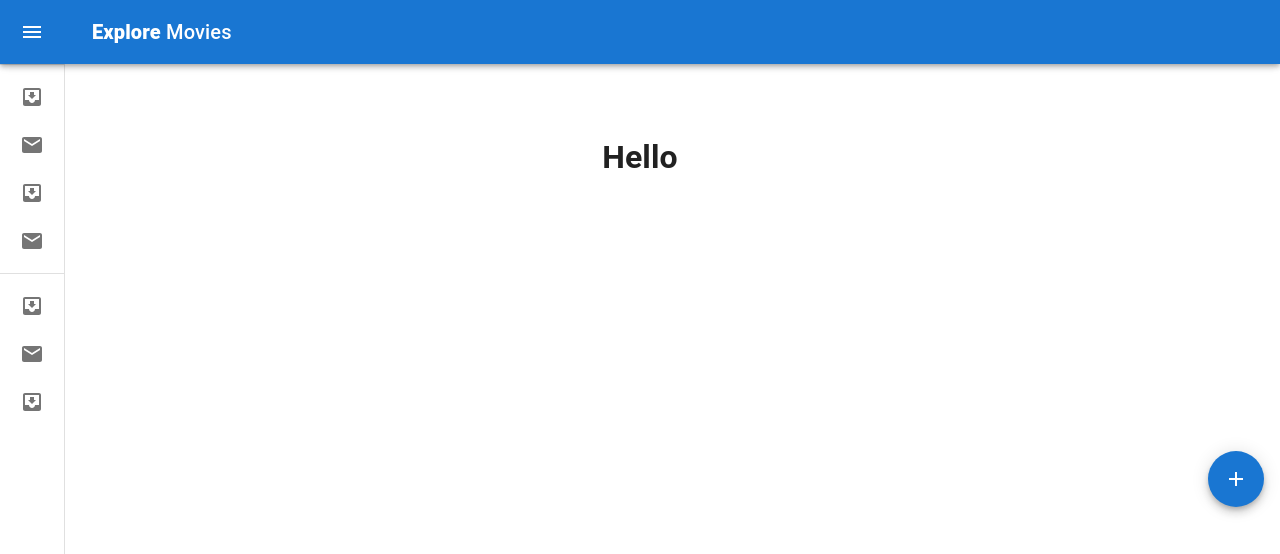
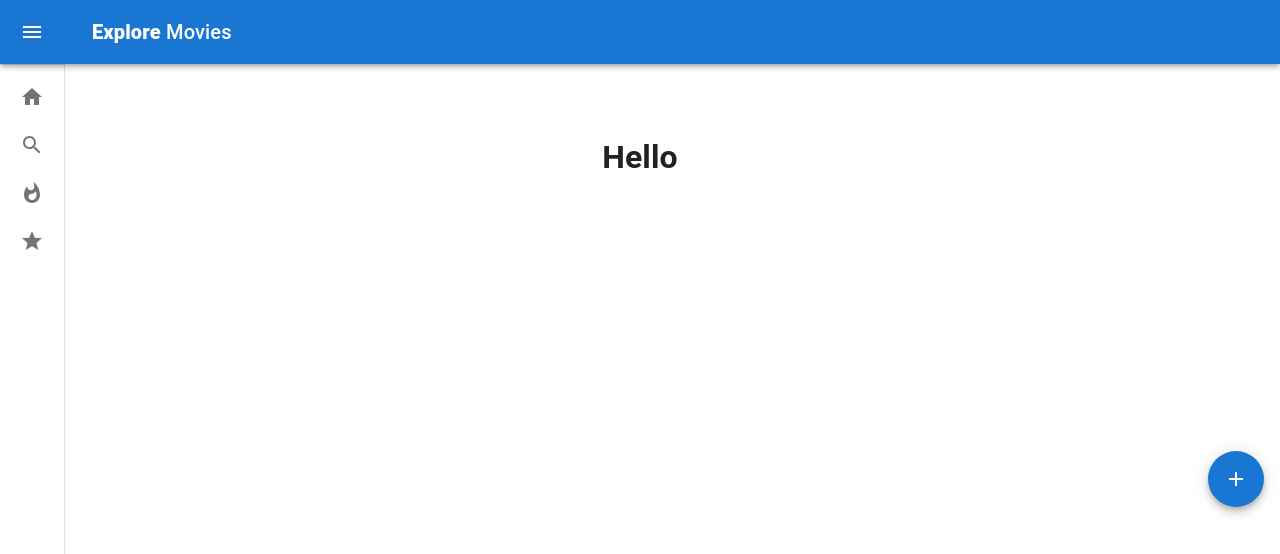
Before and after one commit to adamrichardturner/explore-movies, a React (Create React App) app: page / in a window 1280 px wide. Shown: the top 554 px of the page. Built offline with nearby package versions, Linux system fonts and the light colour scheme.

Commit message:
Finished event handler to dispatch nav item selection to store

```diff
--- a/src/features/AppBar/AppBar.jsx
+++ b/src/features/AppBar/AppBar.jsx
@@ -16,11 +16,16 @@ import ListItem from '@mui/material/ListItem';
 import ListItemButton from '@mui/material/ListItemButton';
 import ListItemIcon from '@mui/material/ListItemIcon';
 import ListItemText from '@mui/material/ListItemText';
-import InboxIcon from '@mui/icons-material/MoveToInbox';
-import MailIcon from '@mui/icons-material/Mail';
+import HomeIcon from '@mui/icons-material/Home';
+import SearchIcon from '@mui/icons-material/Search';
+import WhatshotIcon from '@mui/icons-material/Whatshot';
+import StarIcon from '@mui/icons-material/Star';
+import { updateSelectedItem } from './appBarSlice';
+import { useDispatch } from 'react-redux';
 
 const drawerWidth = 240;
 
+// MUI APP BAR FUNCTIONS
 export const openedMixin = (theme) => ({
   width: drawerWidth,
   transition: theme.transitions.create('width', {
@@ -87,6 +92,14 @@ const Drawer = styled(MuiDrawer, { shouldForwardProp: (prop) => prop !== 'open'
 );
 
 export default function MiniDrawer() {
+    const dispatch = useDispatch();
+    // EVENT HANDLERS
+    const onNavItemClick = (event) => {
+    // When a nav item is clicked, update state.nav
+    // with the selected item
+    dispatch(updateSelectedItem(String(event.target.outerText).toLowerCase()));
+    };
+
   const theme = useTheme();
   const [open, setOpen] = React.useState(false);
 
@@ -128,14 +141,14 @@ export default function MiniDrawer() {
         </DrawerHeader>
         <Divider />
         <List>
-          {['Inbox', 'Starred', 'Send email', 'Drafts'].map((text, index) => (
-            <ListItem key={text} disablePadding sx={{ display: 'block' }}>
+            <ListItem key="home" disablePadding sx={{ display: 'block' }}>
               <ListItemButton
                 sx={{
                   minHeight: 48,
                   justifyContent: open ? 'initial' : 'center',
                   px: 2.5,
                 }}
+                onClick={onNavItemClick}
               >
                 <ListItemIcon
                   sx={{
@@ -144,23 +157,19 @@ export default function MiniDrawer() {
                     justifyContent: 'center',
                   }}
                 >
-                  {index % 2 === 0 ? <InboxIcon /> : <MailIcon />}
+                  <HomeIcon />
                 </ListItemIcon>
-                <ListItemText primary={text} sx={{ opacity: open ? 1 : 0 }} />
+                <ListItemText primary={"Home"} sx={{ opacity: open ? 1 : 0 }} />
               </ListItemButton>
             </ListItem>
-          ))}
-        </List>
-        <Divider />
-        <List>
-          {['All mail', 'Trash', 'Spam'].map((text, index) => (
-            <ListItem key={text} disablePadding sx={{ display: 'block' }}>
+            <ListItem key={"search"} disablePadding sx={{ display: 'block' }}>
             <ListItemButton
               sx={{
                 minHeight: 48,
                 justifyContent: open ? 'initial' : 'center',
                 px: 2.5,
               }}
+              onClick={onNavItemClick}
             >
               <ListItemIcon
                 sx={{
@@ -169,12 +178,53 @@ export default function MiniDrawer() {
                   justifyContent: 'center',
                 }}
               >
-                  {index % 2 === 0 ? <InboxIcon /> : <MailIcon />}
+                <SearchIcon />
               </ListItemIcon>
-                <ListItemText primary={text} sx={{ opacity: open ? 1 : 0 }} />
+              <ListItemText primary={"Search"} sx={{ opacity: open ? 1 : 0 }} />
             </ListItemButton>
           </ListItem>
-          ))}
+          <ListItem key={"trending"} disablePadding sx={{ display: 'block' }}>
+          <ListItemButton
+            sx={{
+              minHeight: 48,
+              justifyContent: open ? 'initial' : 'center',
+              px: 2.5,
+            }}
+            onClick={onNavItemClick}
+          >
+            <ListItemIcon
+              sx={{
+                minWidth: 0,
+                mr: open ? 3 : 'auto',
+                justifyContent: 'center',
+              }}
+            >
+              <WhatshotIcon />
+            </ListItemIcon>
+            <ListItemText primary={"Trending"} sx={{ opacity: open ? 1 : 0 }} />
+          </ListItemButton>
+        </ListItem>
+        <ListItem key={"favourites"} disablePadding sx={{ display: 'block' }}>
+        <ListItemButton
+          sx={{
+            minHeight: 48,
+            justifyContent: open ? 'initial' : 'center',
+            px: 2.5,
+          }}
+          onClick={onNavItemClick}
+        >
+          <ListItemIcon
+            sx={{
+              minWidth: 0,
+              mr: open ? 3 : 'auto',
+              justifyContent: 'center',
+            }}
+          >
+            <StarIcon />
+          </ListItemIcon>
+          <ListItemText primary={"Favourites"} sx={{ opacity: open ? 1 : 0 }} />
+        </ListItemButton>
+      </ListItem>
         </List>
       </Drawer>
       <Box component="main" sx={{ flexGrow: 1, p: 3 }}>
```
Lines whose indentation alone changed are shown as unchanged.
